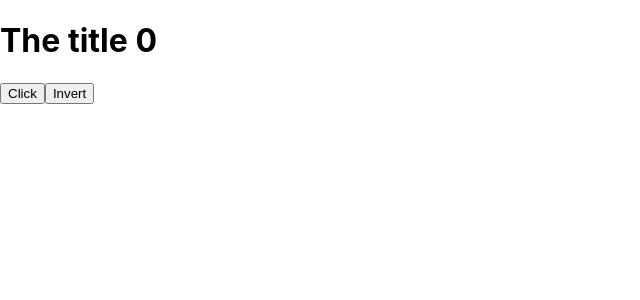
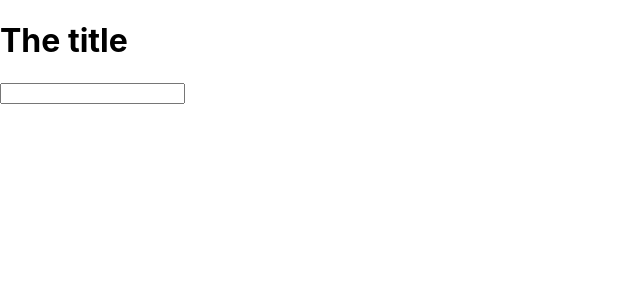
Before and after one commit to Gxelol/Learning-REACT, a React (Create React App) app in the folder learning-hooks/: page / in a window 1280 px wide. Shown: the top 300 px of the page, without its empty margins (0-640 px from the left). Built offline with nearby package versions, Linux system fonts and the light colour scheme.

Commit message:
useContext + useReducer

```diff
--- a/learning-hooks/src/App.js
+++ b/learning-hooks/src/App.js
@@ -1,39 +1,72 @@
-import { useReducer } from 'react';
+import { createContext, useReducer, useContext, useRef } from 'react';
+import P from 'prop-types';
 import './App.css';
 
+// actions.js
+export const actions = {
+  CHANGE_TITLE: 'CHANGE_TITLE'
+}
+
+// data.js
 export const globalState = {
   title: 'The title',
   body: 'The body body saikou',
   counter: 0,
 }
 
-const reducer = (state, action) => {
+// reducer.js
+export const reducer = (state, action) => {
   switch (action.type) {
-    case 'change': {
+    case actions.CHANGE_TITLE: {
+      console.log('Change title')
       return { ...state, title: action.payload }
     }
   }
-  switch (action.type) {
-    case 'reverse': {
-      const { title } = state;
-      return {
-        ...state, title: title.split('').reverse().join('')
-      }
-    }
-  }
-  return { ...state };
+
+  return { ...state }
 }
 
-function App() {
+// AppContext.jsx
+export const Context = createContext();
+export const AppContext = ({ children }) => {
   const [state, dispatch] = useReducer(reducer, globalState);
-  const { counter, title, body } = state;
+
+  const changeTitle = (payload) => {
+    dispatch({ type: actions.CHANGE_TITLE, payload })
+  }
+
+  return <Context.Provider value={{ state, changeTitle }}>{children}</Context.Provider>;
+}
+
+AppContext.propTypes = {
+  children: P.node,
+};
+
+// H1/index.jsx
+export const H1 = () => {
+  const context = useContext(Context);
+  const inputRef = useRef();
 
   return (
-    <div>
-      <h1>{title} {counter}</h1>
-      <button onClick={() => dispatch({ type: 'change', payload: new Date().toLocaleString('pt-BR') })}>Click</button>
-      <button onClick={() => dispatch({ type: 'reverse' })}>Invert</button>
-    </div>
+    <>
+      <h1
+        onClick={() => context.changeTitle(inputRef.current.value)}>
+        {context.state.title}
+      </h1>
+      <input type="text" ref={inputRef}/>
+    </>
+  )
+}
+
+//App.jsx
+function App() {
+
+  return (
+    <AppContext>
+      <div>
+        <H1 />
+      </div>
+    </AppContext>
   )
 }
 
```
